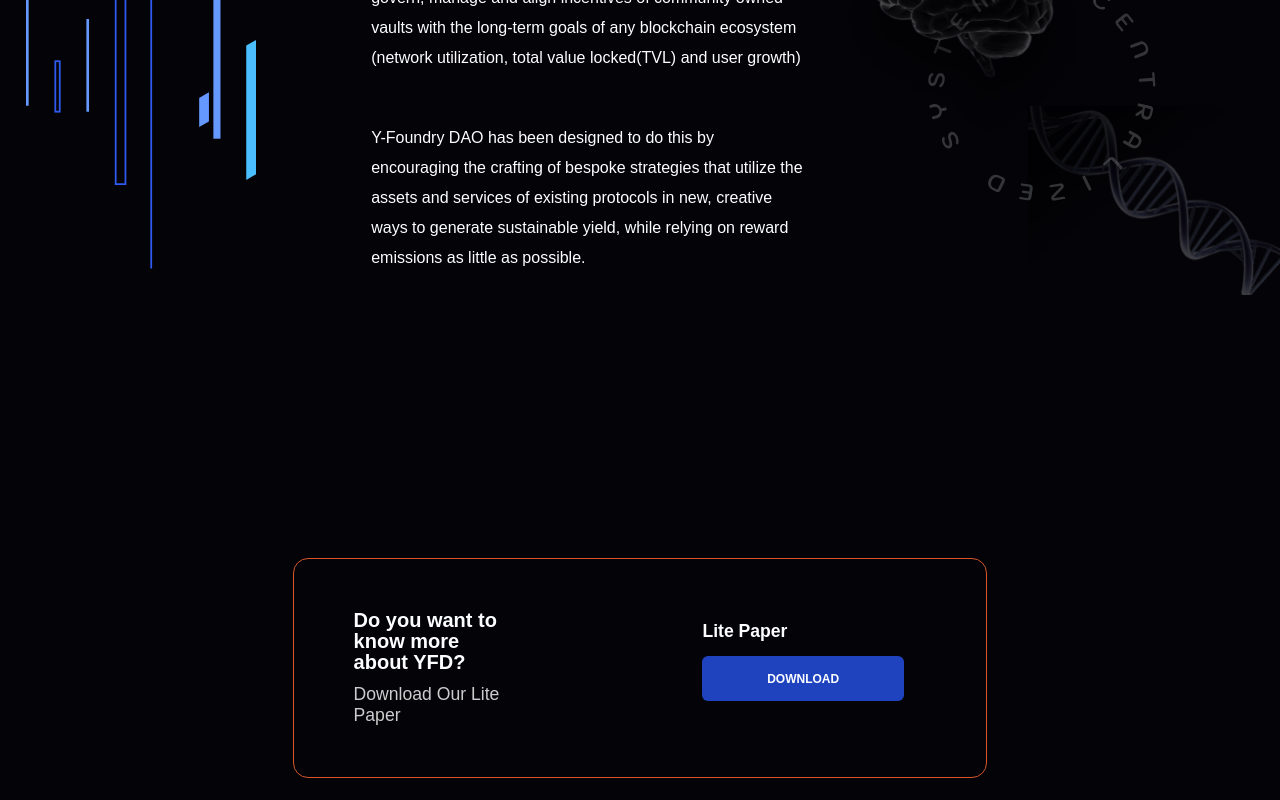
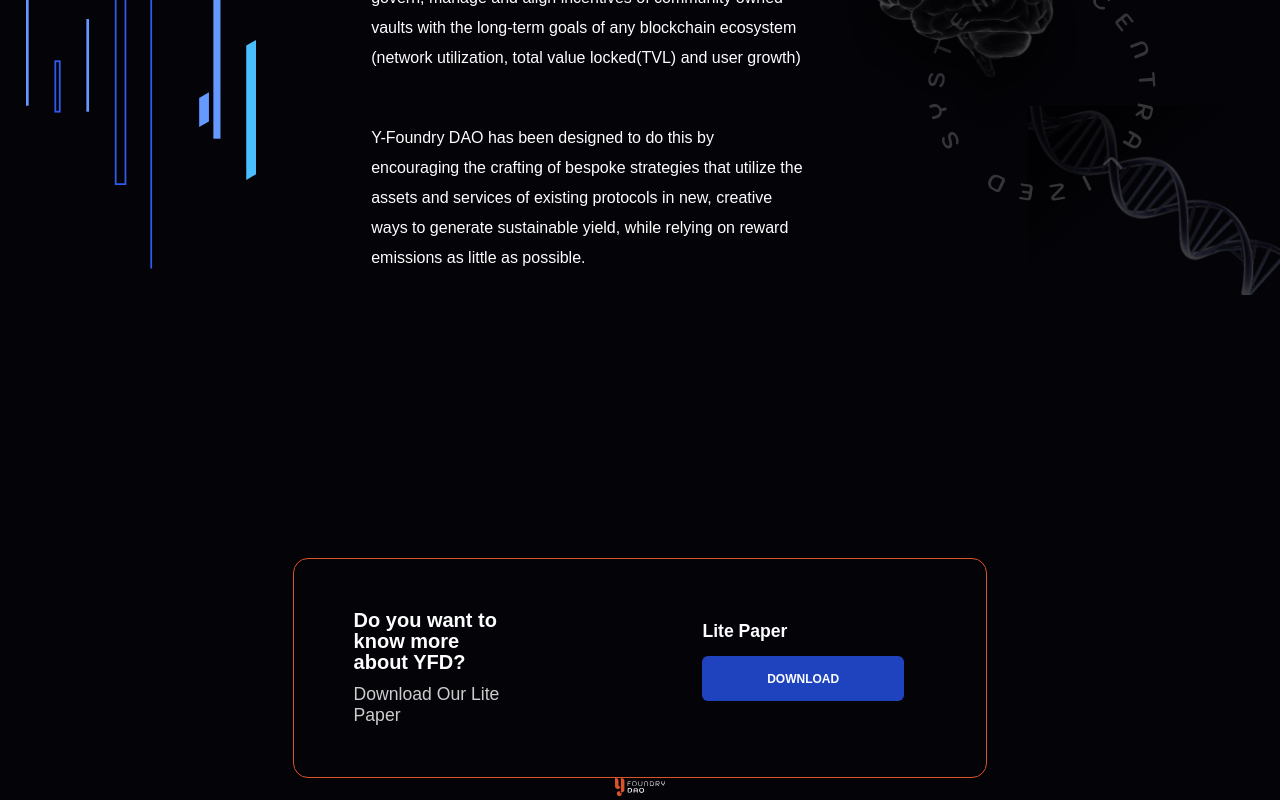
Before and after one commit to Y-Foundry-Dao/yfoundry-frontend, a React (Create React App) app in the folder landing-page/: page / in a window 1280 px wide. Shown: the part 1250-2050 px from the top of the page. Before the commit the page ends 2028 px from the top, so only its background shows below. Built offline with nearby package versions, Linux system fonts and the light colour scheme; a web font is replaced by a local one.

Commit message:
Added logo to footer

```diff
--- a/landing-page/src/components/layout/Footer.tsx
+++ b/landing-page/src/components/layout/Footer.tsx
@@ -1,12 +1,18 @@
 import styled from 'styled-components'
 import SocialIcons from '../buttons/SocialIcons'
+import logo from '../../assets/horizontal_logo_orange&white.svg'
 
 function Footer() {
   return (
     <div>
+      <Img src={logo} alt={"Y-Foundry Logo"} />
       <SocialIcons />
     </div>
   )
 }
 
+const Img = styled.img`
+  width:50px;
+`
+
 export default Footer
```
